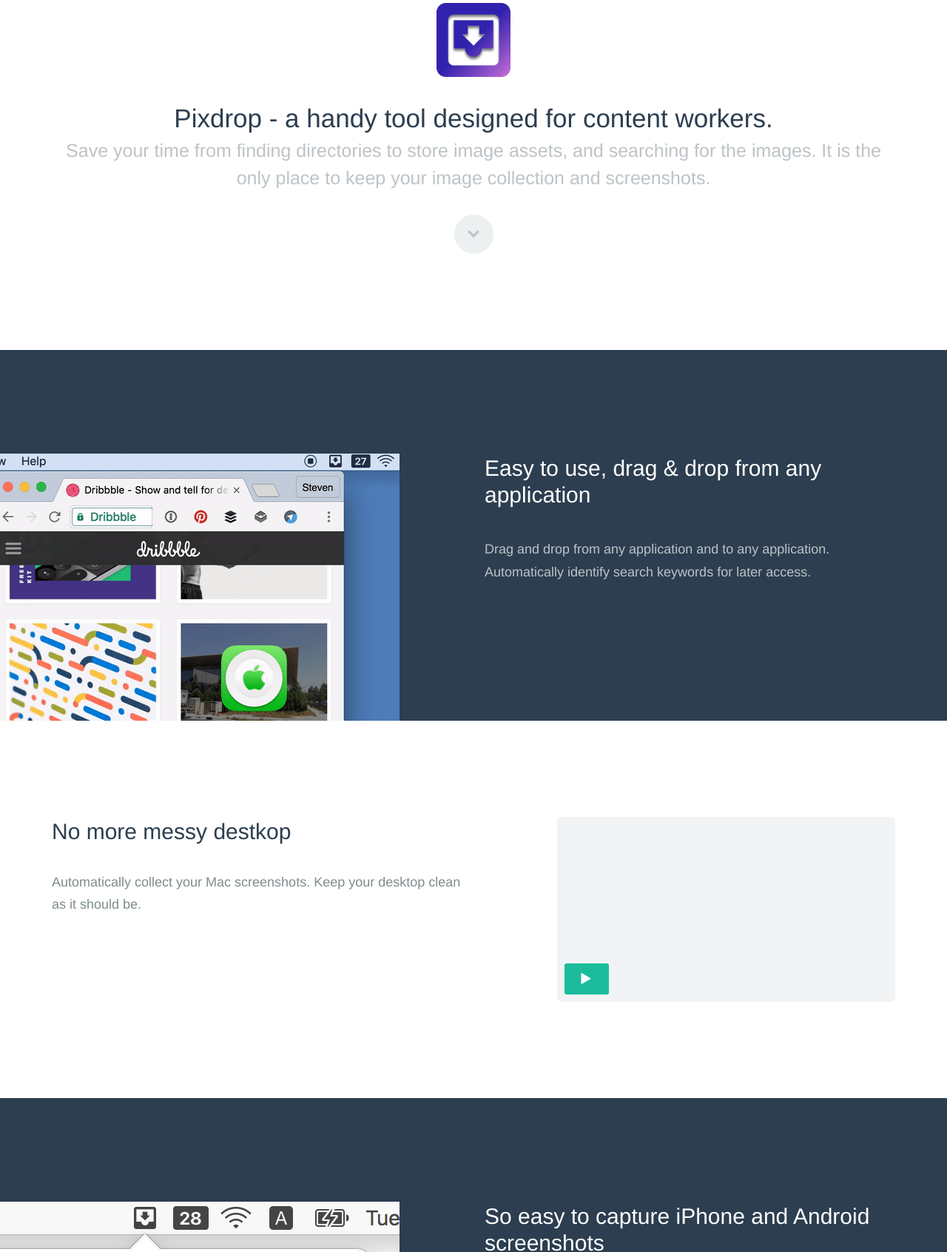
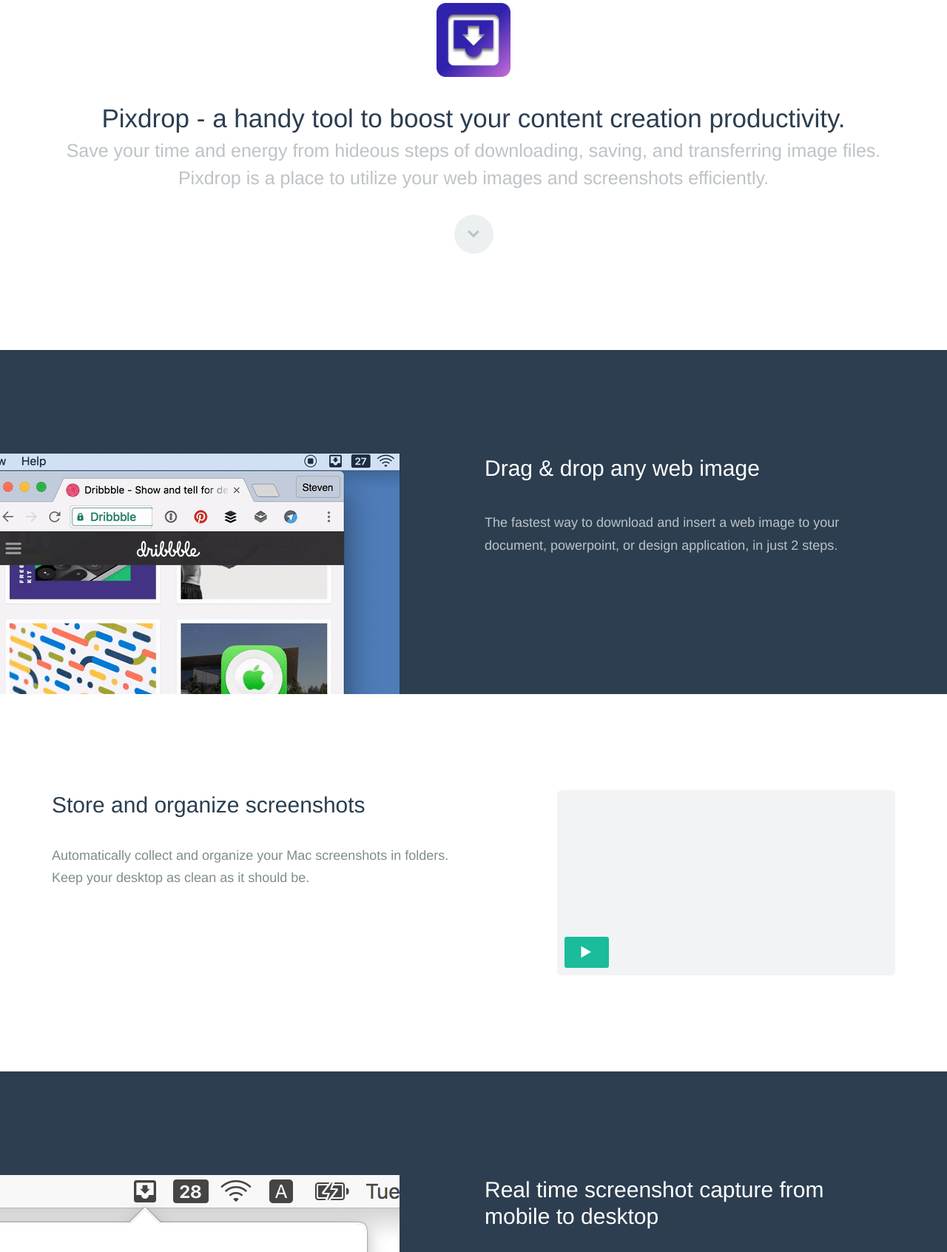
Before and after one commit to syshen/pixdrop, a plain HTML site: page index.html in a window 1280 px wide. Shown: the part 1108-2800 px from the top of the page at 74% size. Drawn offline with Linux system fonts and the light colour scheme; a script that the page names is missing.

Commit message:
Update index.html

```diff
--- a/index.html
+++ b/index.html
@@ -31,7 +31,7 @@
                 <div class="col-sm-6">
                     <div class="hero-unit">
                         <h1>Your image collection in one place</h1>
-                        <p>Collect, browsing, and searching for your images without pain.</p>
+                        <p>Collect, organize, and insert your images without a pain.</p>
                     </div>
                     <div class="btns">
                         <a class="btn btn-large btn-success btn-download" id="open-popup">Free Download</a>
@@ -46,10 +46,9 @@
 </header><section class="content-16 v-center">
     <div>
         <div class="container">
-            <h3><a class="btn-download"><img src="startup/common-files/img/icon@2x.png" width="100" height="100" alt=""></a>Pixdrop - a handy tool
-                designed for content workers.</h3>
+            <h3><a class="btn-download"><img src="startup/common-files/img/icon@2x.png" width="100" height="100" alt=""></a>Pixdrop - a handy tool to boost your content creation productivity.</h3>
 
-            <p class="lead">Save your time from finding directories to store image assets, and searching for the images. It is the only place to keep your image collection and screenshots.</p>
+            <p class="lead">Save your time and energy from hideous steps of downloading, saving, and transferring image files. Pixdrop is a place to utilize your web images and screenshots efficiently.</p>
         </div>
     </div>
     <a class="control-btn fui-arrow-down" href="#"> </a>
@@ -76,9 +75,9 @@
                   -->
                     <div class="features-bodies">
                         <div class="features-body active">
-                            <h3>Easy to use, drag &amp; drop from any application</h3>
+                            <h3>Drag &amp; drop any web image</h3>
 
-                            <p>Drag and drop from any application and to any application. Automatically identify search keywords for later access.
+                            <p>The fastest way to download and insert a web image to your document, powerpoint, or design application, in just 2 steps.
                             </p>
                             <!--
                             <a class="btn btn-clear" href="#">TRY IT NOW</a>
@@ -111,9 +110,9 @@
     <div class="container">
         <div class="row">
             <div class="col-sm-6">
-                <h3>No more messy destkop</h3>
+                <h3>Store and organize screenshots</h3>
 
-                <p>Automatically collect your Mac screenshots. Keep your desktop clean as it should be.
+                <p>Automatically collect and organize your Mac screenshots in folders. Keep your desktop as clean as it should be.
                 </p>
 
 <!--
@@ -152,9 +151,9 @@
                   -->
                     <div class="features-bodies">
                         <div class="features-body active">
-                            <h3>So easy to capture iPhone and Android screenshots</h3>
+                            <h3>Real time screenshot capture from mobile to desktop</h3>
 
-                            <p>No more AirDrop or email to your own inbox, capture your iPhone/Android phone screenshots with one button and cable connected.
+                            <p>No more AirDrop or email image to your inbox. Capture your iPhone/Android screenshots with one button on the desktop.
                             </p>
                             <!--
                             <a class="btn btn-clear" href="#">TRY IT NOW</a>
@@ -195,7 +194,7 @@
                 <div class="row">
                     <div class="col-sm-6 info">
                         <h6>Drag &amp; drop from browsers</h6>
-                        Everytime you see a funny GIF, you can just drag and drop it on Pixdrop menubar icon.
+                        You can just drag and drop any GIF from browser to Pixdrop.
                     </div>
                     <div class="col-sm-6 info">
                         <h6>Search with keywords</h6>
```
